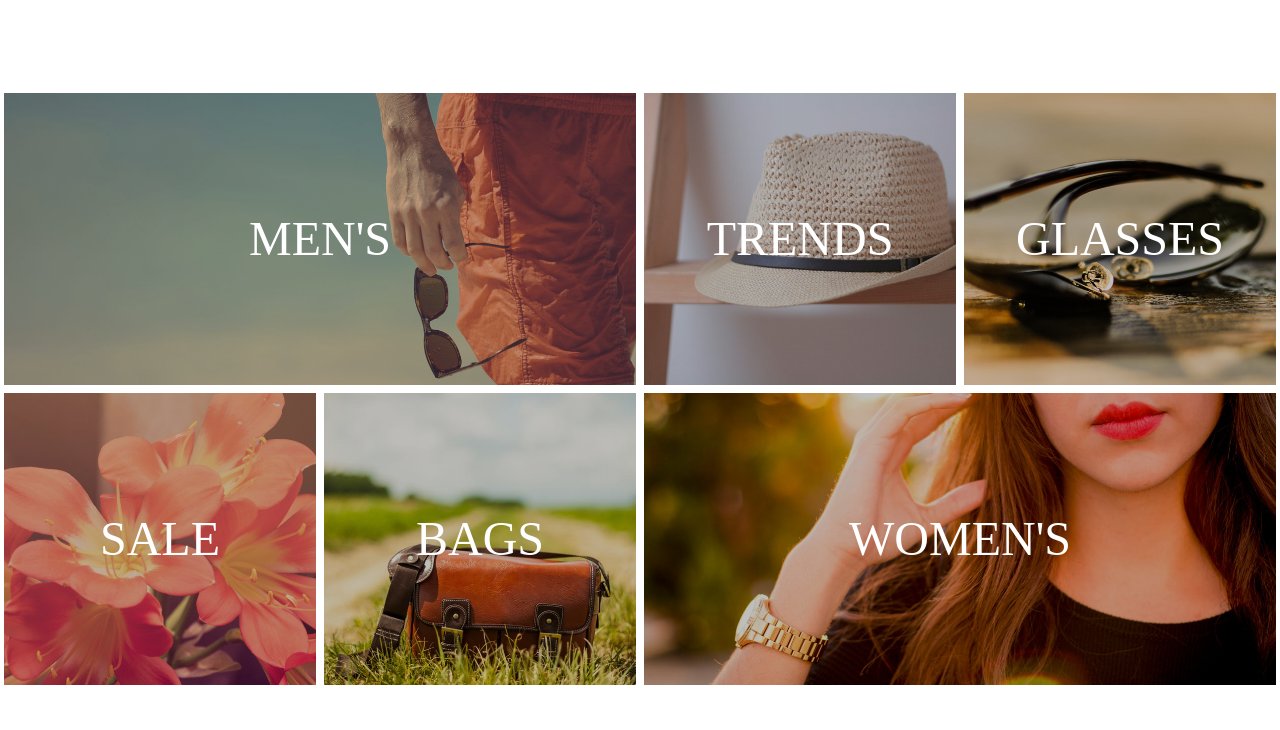
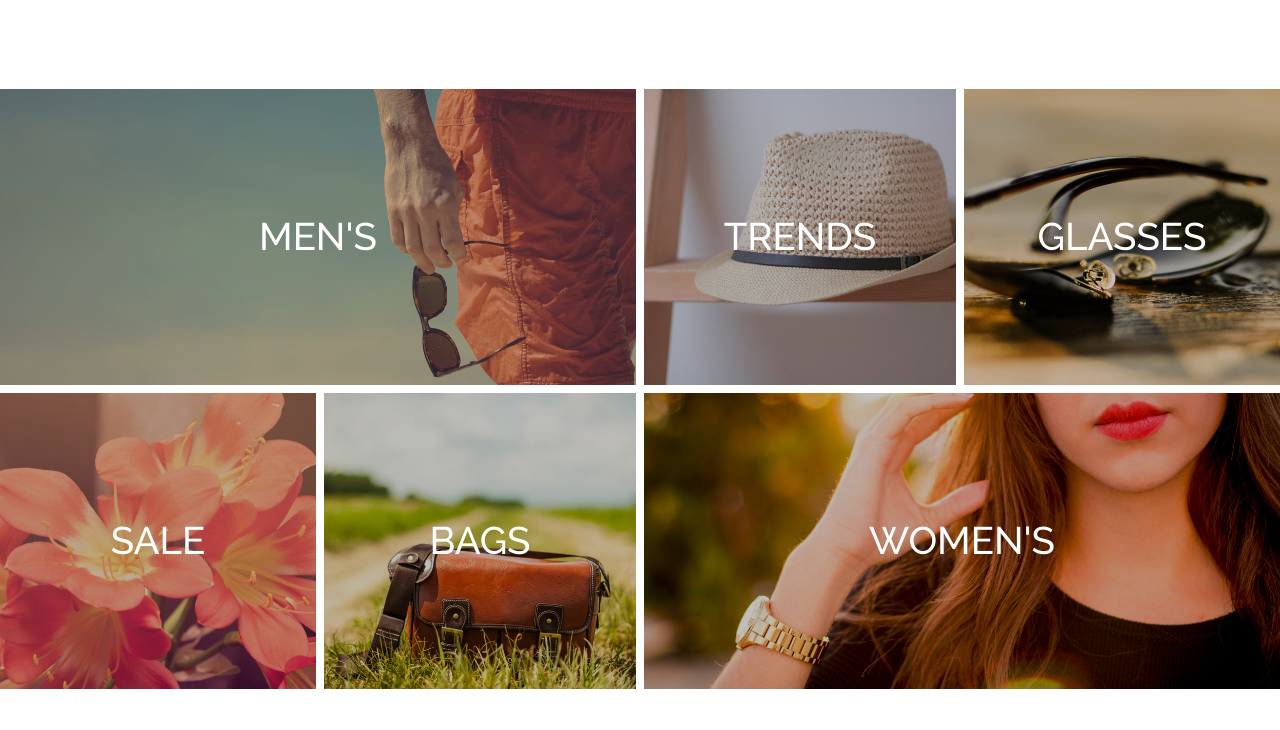
Before and after one commit to greywall/aloha, a plain HTML site: page index.html in a window 1280 px wide. Shown: the part 830-1560 px from the top of the page. Drawn offline with nearby package versions, Linux system fonts and the light colour scheme.

Commit message:
v2.002/ Fixed Category Section Font Padding and Borders for mobile and desktop

```diff
--- a/style.css
+++ b/style.css
@@ -273,7 +273,7 @@ a:hover {
     font-size: 2.5rem;
     margin: 0 0 1.5rem 0;
     font-family: 'Playfair Display', Arial, sans-serif;
-}
+    }
 
 .about-message, .update-message {
     font-size: 1.15rem;
@@ -290,26 +290,28 @@ a:hover {
     justify-content: space-between;
     flex-wrap: wrap;
     color: white;
-    font-size: 3rem;
+    font-size: 1.5rem;
     text-transform: uppercase;
+    font-family: 'Raleway', Arial, sans-serif;
 }
 
 .mens-featured {
-    background: linear-gradient(to bottom, rgba(0, 0, 0, .25) 0%, rgba(0, 0, 0, .25) 100%), url(images/mens-category.jpg) no-repeat 50% 50%;
-    height: 50vh;
-    /* width: 50vw; */
-    background-size: cover;
+    background: linear-gradient(to bottom, rgba(0, 0, 0, .25) 0%, rgba(0, 0, 0, .25) 100%), url(images/mens-category.jpg) no-repeat 50%;
+    height: 35vh;
+    width: 25vw;
+        background-size: cover;
     order: 1;
     display: flex;
     justify-content: center;
     align-items: center;
     flex-basis: 100%;
+
 }
 
 .trends-featured {
     background: linear-gradient(to bottom, rgba(0, 0, 0, .25) 0%, rgba(0, 0, 0, .25) 100%), url(images/trends-category.jpg) no-repeat 50%;
     background-size: cover, cover;
-    height: 50vh;
+    height: 35vh;
     width: 25vw;
     order: 2;
     display: flex;
@@ -320,7 +322,7 @@ a:hover {
 
 .glasses-featured {
     background: linear-gradient(to bottom, rgba(0, 0, 0, .25) 0%, rgba(0, 0, 0, .25) 100%), url(images/glasses-category.jpg) no-repeat;
-    height: 50vh;
+    height: 35vh;
     width: 25vw;
     background-size: cover, cover;
     order: 3;
@@ -332,7 +334,7 @@ a:hover {
 
 .sale-featured {
     background: linear-gradient(to bottom, rgba(0, 0, 0, .25) 0%, rgba(0, 0, 0, .25) 100%), url(images/sale-category.jpg) no-repeat;
-    height: 50vh;
+    height: 35vh;
     width: 25vw;
     background-size: cover, cover;
     order: 4;
@@ -344,8 +346,8 @@ a:hover {
 
 .bags-featured {
     background: linear-gradient(to bottom, rgba(0, 0, 0, .25) 0%, rgba(0, 0, 0, .25) 100%), url(images/bags-category.jpg) no-repeat;
-    height: 50vh;
-    width: 25vw;
+    height: 35vh;
+    /* width: 25vw; */
     background-size: cover, cover;
     order: 5;
     display: flex;
@@ -356,7 +358,7 @@ a:hover {
 
 .womens-featured {
     background: linear-gradient(to bottom, rgba(0, 0, 0, .25) 0%, rgba(0, 0, 0, .25) 100%), url(images/womens-category.jpg) no-repeat;
-    height: 50vh;
+    height: 35vh;
     width: 25vw;
     background-size: cover, cover;
     order: 6;
@@ -366,8 +368,21 @@ a:hover {
     flex-basis: 100%;
 }
 
-.featured-section div {
-    border: 4px solid white !important;
+.mens-featured {
+    border-style: solid;
+    border-width: 0px 0px 4px 0px;
+}
+.trends-featured, .sale-featured {
+    border-style: solid;
+    border-width: 4px 4px 4px 0px;
+}
+.glasses-featured, .bags-featured {
+    border-style: solid;
+    border-width: 4px 0px 4px 4px;
+}
+.womens-featured {
+    border-style: solid;
+    border-width: 4px 0px 0px 0px;
 }
 
 .featured-section a {
@@ -378,25 +393,26 @@ a:hover {
 .featured-section a:hover {
     color: #f5ebc6;
 }
+/* Product Section */
 
-/* Product Section */
 .featured-product-category {
     color: #969699;
     font-size: 1rem;
     font-weight: 100;
     text-transform: uppercase
 }
+
 .featured-product-name {
     color: #e2574c;
     font-size: 1.5rem;
     font-weight: 100;
 }
+
 .featured-product-price {
     color: #969696;
     font-size: 1.5rem;
     font-weight: 100;
 }
-
 
 .product-section-title, .signup-title {
     text-align: center;
@@ -448,12 +464,14 @@ a:hover {
         max-height: 200px;
         width: 25vw;
         flex-basis: 50%;
+        font-size: 1.8rem;
     }
     .trends-featured, .glasses-featured, .sale-featured, .bags-featured {
         height: 50vh;
         max-height: 200px;
         width: 25vw;
         flex-basis: 25%;
+        font-size: 1.8rem;
     }
     .header-container {
         display: flex;
@@ -492,6 +510,35 @@ a:hover {
     .season {
         font-size: 3rem;
     }
+    .mens-featured {
+        border-style: solid;
+        border-width: 0px 4px 4px 0px;
+    }
+    .trends-featured {
+        border-style: solid;
+        border-width: 0px 4px 4px 4px;
+    }
+    .glasses-featured {
+        border-style: solid;
+        border-width: 0px 0px 4px 4px;
+    }
+    .sale-featured {
+        border-style: solid;
+        border-width: 4px 4px 0px 0px;
+    }
+    .bags-featured {
+        border-style: solid;
+        border-width: 4px 4px 0px 4px;
+    }
+    .womens-featured {
+        border-style: solid;
+        border-width: 4px 0px 0px 4px;
+    }
+    /* .featured-section div {
+        /* border: 4px solid white; */
+}
+
+*/
 }
 
 /* media query example */
@@ -519,7 +566,6 @@ a:hover {
         height: 550px;
         background: linear-gradient(to bottom, rgba(0, 0, 0, .25) 0%, rgba(0, 0, 0, .25) 100%), url(images/banner-girl.png) no-repeat center 60px, url(images/flower-bkgd.jpg) repeat-x top;
         background-size: cover, 250px 615px, contain;
-
     }
     .logo-image {
         order: 1;
@@ -533,6 +579,9 @@ a:hover {
     .season {
         font-size: 4rem;
     }
+    .featured-section a {
+        font-size: 2.4rem;
+    }
 }
 
 @media screen and (min-width: 1240px) {
```
Also changed, not shown: 1 other file.
